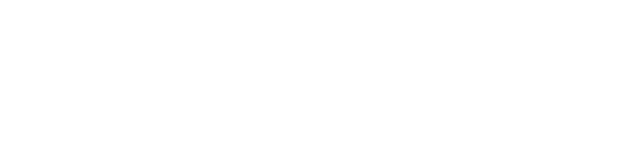
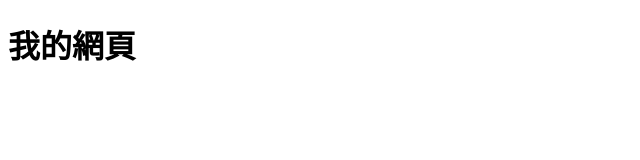
Before and after one commit to misshabear/test, a plain HTML site: page index.html in a window 1280 px wide. Shown: the whole page, without its empty margins (0-640 px from the left). Drawn offline with Linux system fonts and the light colour scheme.

Commit message:
新增h1

```diff
--- a/index.html
+++ b/index.html
@@ -4,9 +4,9 @@
     <meta charset="UTF-8">
     <meta http-equiv="X-UA-Compatible" content="IE=edge">
     <meta name="viewport" content="width=device-width, initial-scale=1.0">
-    <title>Document</title>
+    <title>我的網頁</title>
 </head>
 <body>
-
+    <h1>我的網頁</h1>
 </body>
 </html>
```
